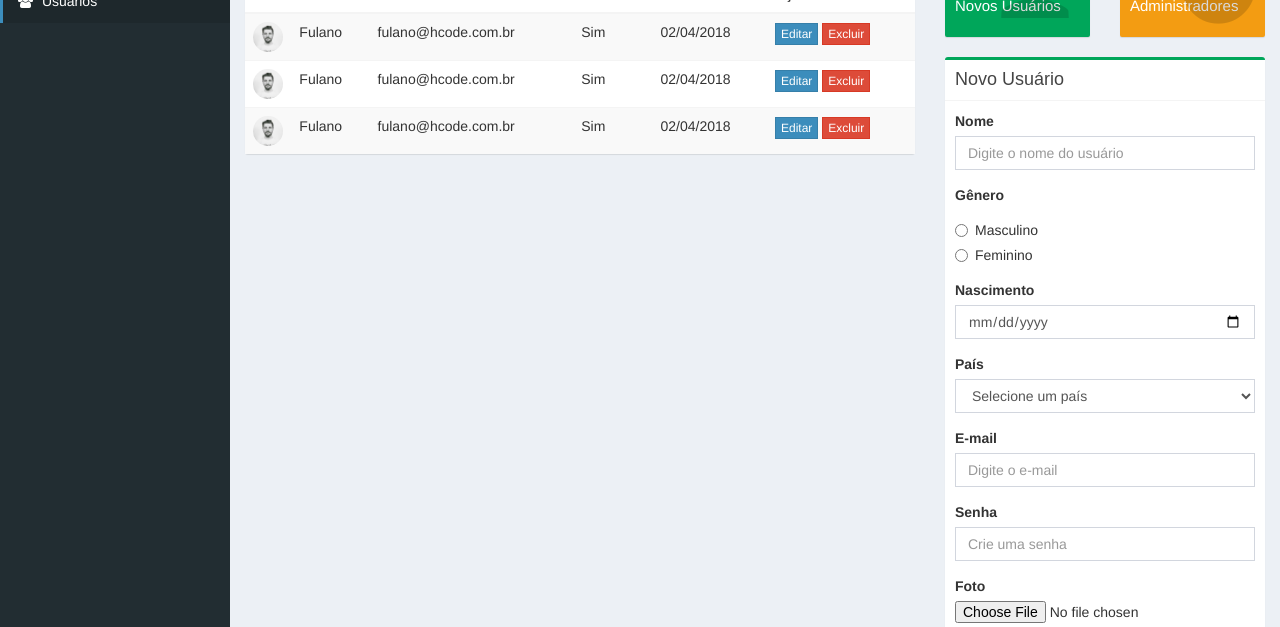
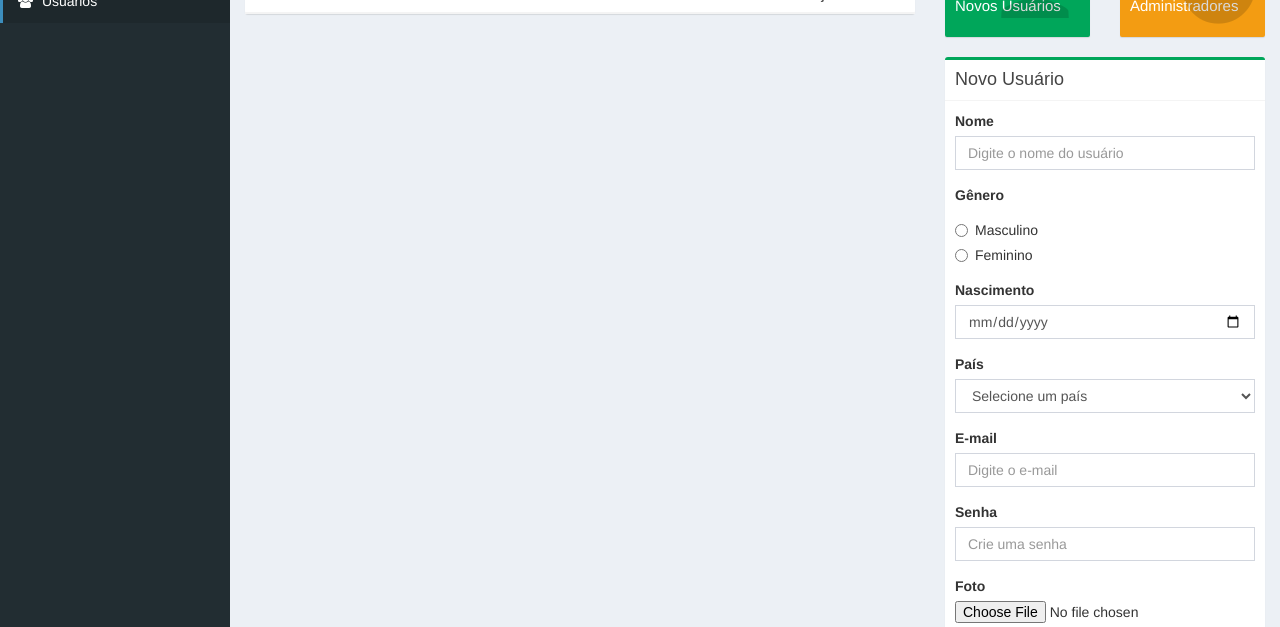
Before and after one commit to marfrancis/ProjetoUsu-rios, a plain HTML site: page index.html in a window 1280 px wide. Shown: the part 173-800 px from the top of the page. Drawn offline with Linux system fonts and the light colour scheme; files whose address does not match are found by name.

Commit message:
add funçoes

```diff
--- a/index.html
+++ b/index.html
@@ -150,47 +150,8 @@
                     <th>Ações</th>
                   </tr>
                 </thead>
-                <tbody>
+                <tbody  id="tableUsers">
 
-                  <tr>
-                    <td><img src="dist/img/user1-128x128.jpg" alt="User Image" class="img-circle img-sm"></td>
-                    <td>Fulano</td>
-                    <td>fulano@hcode.com.br</td>
-                    <td>Sim</td>
-                    <td>02/04/2018</td>
-                    <td>
-                      <button type="button" class="btn btn-primary btn-xs btn-flat">Editar</button>
-                      <button type="button" class="btn btn-danger btn-xs btn-flat">Excluir</button>
-                    </td>
-                  </tr>
-
-                  <tr>
-                    <td>
-                      <img src="dist/img/user1-128x128.jpg" alt="User Image" class="img-circle img-sm">
-                    </td>
-                    <td>Fulano</td>
-                    <td>fulano@hcode.com.br</td>
-                    <td>Sim</td>
-                    <td>02/04/2018</td>
-                    <td>
-                      <button type="button" class="btn btn-primary btn-xs btn-flat">Editar</button>
-                      <button type="button" class="btn btn-danger btn-xs btn-flat">Excluir</button>
-                    </td>
-                  </tr>
-
-                  <tr>
-                    <td>
-                      <img src="dist/img/user1-128x128.jpg" alt="User Image" class="img-circle img-sm">
-                    </td>
-                    <td>Fulano</td>
-                    <td>fulano@hcode.com.br</td>
-                    <td>Sim</td>
-                    <td>02/04/2018</td>
-                    <td>
-                      <button type="button" class="btn btn-primary btn-xs btn-flat">Editar</button>
-                      <button type="button" class="btn btn-danger btn-xs btn-flat">Excluir</button>
-                    </td>
-                  </tr>
 
                 </tbody>
               </table>
@@ -524,7 +485,7 @@
                 </div>
                 <div class="checkbox">
                   <label>
-                    <input type="checkbox" name="admin"> Administrador
+                    <input type="checkbox" name="admin" id="exampleinputAdmin"> Administrador
                   </label>
                 </div>
               </div>
@@ -547,13 +508,15 @@
   <footer class="main-footer">
     <!-- To the right -->
     <div class="pull-right hidden-xs">
-      <a target="_blank" href="https://www.hcode.com.br">Hcode</a>
+      <a target="_blank" href="https://www.mediasolutiondigital.com.br">Media Solution Digital</a>
     </div>
     <!-- Default to the left -->
-    Projeto desenvolvido no curso online de JavaScript da Hcode Treinamentos.
+    Projeto desenvolvido por Marcelo Francis.
   </footer>
 
 </div>
 
+<script src="dist/js/index.js"></script>
+
 </body>
 </html>
```
Also changed, not shown: dist/js/index.js (added).
